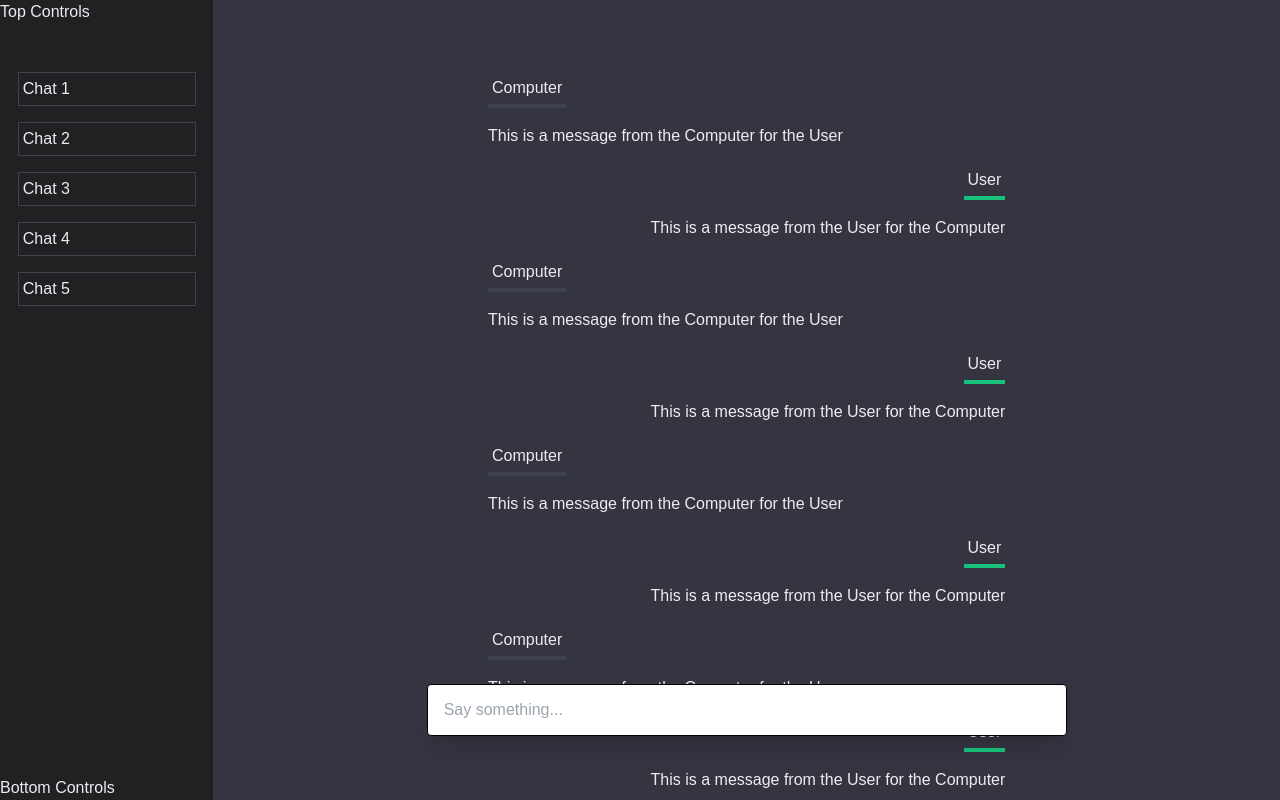
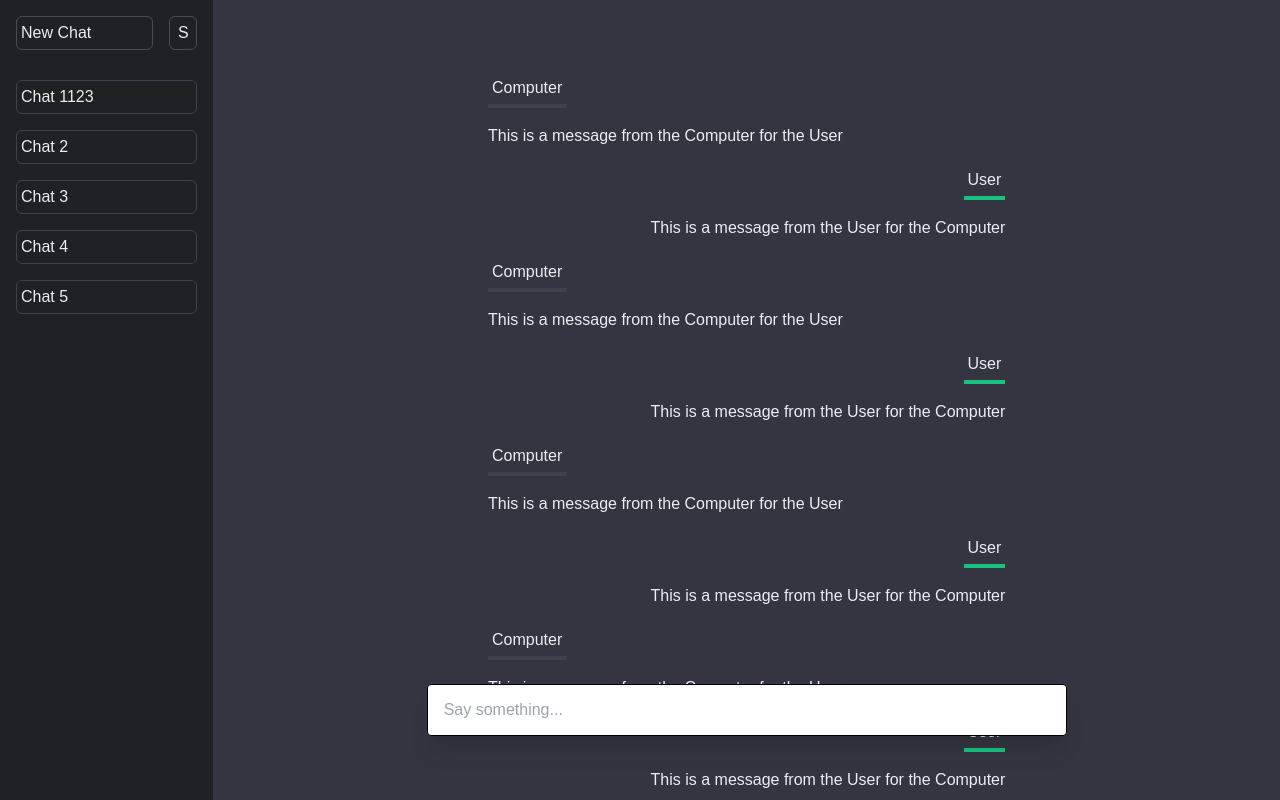
Before and after one commit to luismata5656/copy_ai, a Next.js app: page / in a window 1280 px wide. Built offline with nearby package versions, Linux system fonts and the light colour scheme; a web font is replaced by a local one.

Commit message:
top sidebar controls

```diff
--- a/src/components/Sidebar.tsx
+++ b/src/components/Sidebar.tsx
@@ -5,18 +5,27 @@ import ChatItem from '@/components/chat/Chat'
 export default function Sidebar() {
 return (
 	<div className='flex flex-col h-full text-default-white w-1/5 h-full bg-default-secondary'>
-	<div className='h-16'>
-		Top Controls
+	<div className='mx-4 mt-4 h-16'>
+		<div className='w-full flex gap-4'>
+		<button className='w-5/6 btn rounded-md text-left border border-solid border-1 border-default-secondary-3 p-1 hover:bg-default-secondary-3'>
+			New Chat
+		</button>
+		<button className='w-1/6 border border-default-secondary-3 rounded-md p-1'>
+			S
+		</button>
+		</div>
 	</div>
-	<div className='flex-1 w-full flex flex-col items-center overflow-y-auto'>
-		<ChatItem name="Chat 1"/>
+	<div className='mx-4 flex-1 overflow-y-auto'>
+		<div className='w-full flex flex-col gap-4'>
+		<ChatItem name="Chat 1123"/>
 		<ChatItem name="Chat 2"/>
 		<ChatItem name="Chat 3"/>
 		<ChatItem name="Chat 4"/>
 		<ChatItem name="Chat 5"/>
+		</div>
 	</div>
 	<div>
-		Bottom Controls
+
 	</div>
 	</div>
 )
--- a/src/components/chat/Chat.tsx
+++ b/src/components/chat/Chat.tsx
@@ -2,9 +2,9 @@ import React from 'react'
 
 export default function ChatItem({name}:{name:string}) {
 return (
-	<div className='border border-solid border-1 border-default-secondary-2 m-2 p-1 w-10/12'>
+	<button className='text-left border border-solid border-1 border-default-secondary-2 p-1 rounded-md w-full hover:bg-default-secondary-3'>
 		{name}
-	</div>
+	</button>
 
 )
 }
```
